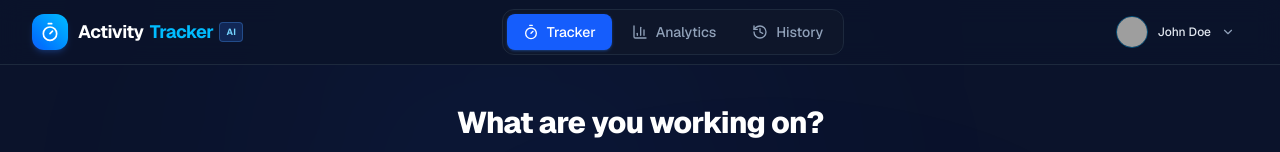
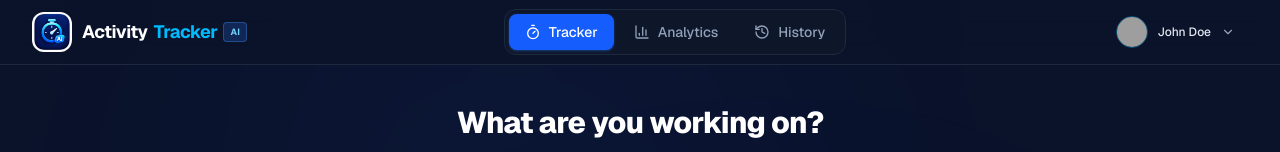
Before and after one commit to uzakotim/activities_tracker_web, a Next.js app: page / in a window 1280 px wide. Both pictures are taken after a click on the button "Demo Preview". Shown: the top 152 px of the page. Built offline with nearby package versions, Linux system fonts and the light colour scheme; no server answers; grey boxes are pictures that could not be loaded.

Commit message:
icon header

```diff
--- a/components/Navbar.tsx
+++ b/components/Navbar.tsx
@@ -53,9 +53,7 @@ export function Navbar({
             onClick={() => setActiveTab("tracker")}
             className="flex items-center gap-2.5 focus:outline-none group text-left"
           >
-            <div className="w-9 h-9 rounded-xl bg-gradient-to-tr from-blue-600 to-sky-400 flex items-center justify-center shadow-md shadow-blue-500/20 group-hover:scale-105 transition-transform">
-              <Timer className="w-5 h-5 text-white" />
-            </div>
+            <Image className="w-10 h-10 rounded-xl" src="/icon.png" alt="icon" width={32} height={32} />
             <div>
               <span className="font-bold text-lg tracking-tight flex items-center gap-1.5">
                 Activity<span className="text-sky-400">Tracker</span>
```
Lines whose indentation alone changed are shown as unchanged.
